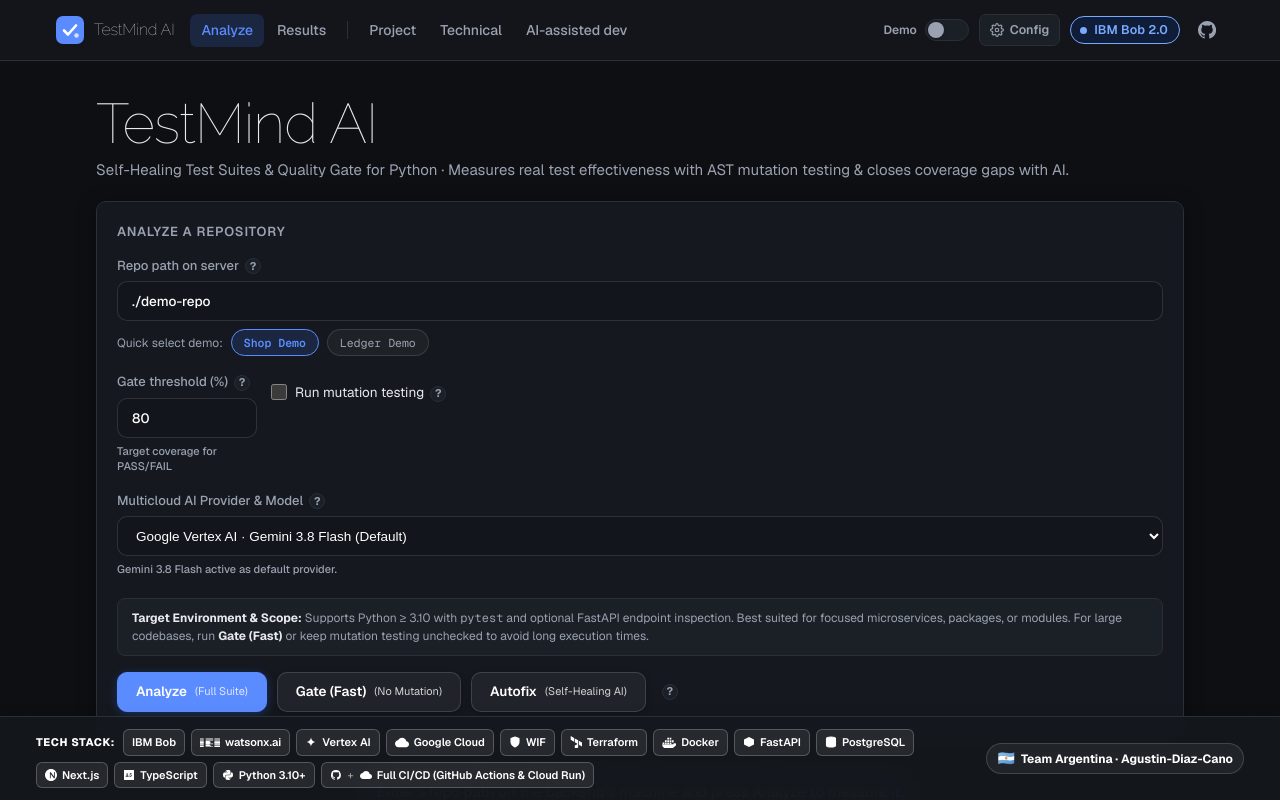
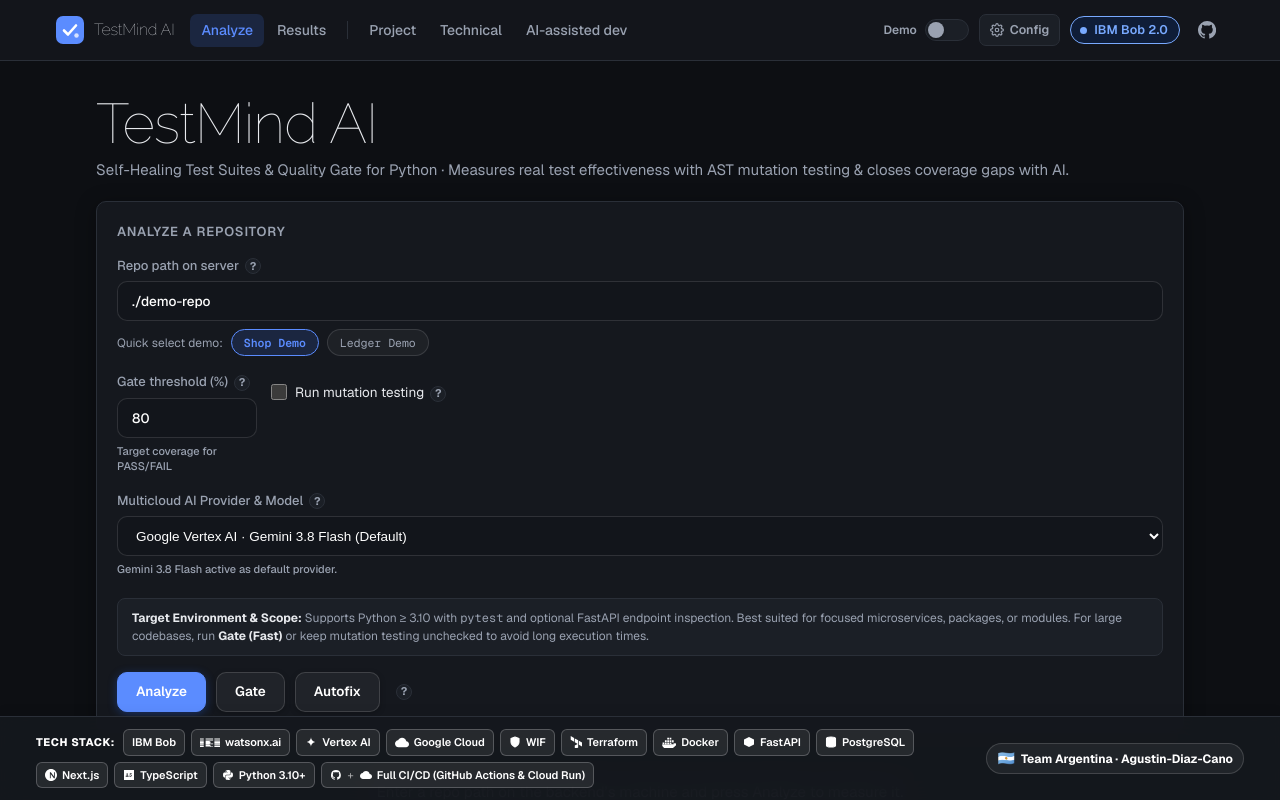
Before and after one commit to agustindiazcano/ibm-bob-mcp-agent-guard, a Next.js app in the folder web-next/: page / in a window 1280 px wide. Shown: the top 800 px of the page. Built offline with nearby package versions, Linux system fonts and the light colour scheme.

Commit message:
fix(web-next): clean action button labels and route backend requests through live Cloud Run endpoint

```diff
--- a/web-next/app/components/ActionBar.tsx
+++ b/web-next/app/components/ActionBar.tsx
@@ -44,7 +44,6 @@ export function ActionBar({ onAnalyze, onGate, onAutofix, busy, isAnalyzing, isA
         ) : (
           <span>Analyze</span>
         )}
-        <span className={styles.buttonSub}>(Full Suite)</span>
       </button>
 
       <button
@@ -54,8 +53,7 @@ export function ActionBar({ onAnalyze, onGate, onAutofix, busy, isAnalyzing, isA
         disabled={busy}
         title="Fast quality check (seconds): measures line coverage and checks against the gate threshold. Skips mutation testing."
       >
-        <span>Gate (Fast)</span>
-        <span className={styles.buttonSub}>(No Mutation)</span>
+        <span>Gate</span>
       </button>
 
       <button
@@ -86,7 +84,6 @@ export function ActionBar({ onAnalyze, onGate, onAutofix, busy, isAnalyzing, isA
         ) : (
           <span>Autofix</span>
         )}
-        <span className={styles.buttonSub}>(Self-Healing AI)</span>
       </button>
 
       <Tooltip
--- a/web-next/app/lib/api.ts
+++ b/web-next/app/lib/api.ts
@@ -1,22 +1,18 @@
 import type { AnalyzeResponse, RepoFormValues, StreamEvent, SummaryResponse } from "./types";
 
 export function apiBase(): string {
-  const base = process.env.NEXT_PUBLIC_REPOGUARD_API_BASE;
-  if (!base) {
-    throw new Error("NEXT_PUBLIC_REPOGUARD_API_BASE is not set");
-  }
-  return base;
+  return process.env.NEXT_PUBLIC_REPOGUARD_API_BASE || "https://repoguard-ljm5hefnsq-uc.a.run.app";
 }
 
 export async function request(url: string, init?: RequestInit): Promise<Response> {
   try {
     return await fetch(url, init);
-  } catch {
-    // The browser reports "backend down" and "CORS rejected" as the same
-    // opaque TypeError ("Failed to fetch"), so the message names both.
+  } catch (err) {
+    // Technical detail logged to console for debugging
+    console.error(`[API Network Error] Could not connect to backend at ${apiBase()}. Verify service status and CORS origins:`, err);
+    // Clean user-facing error message
     throw new Error(
-      `Can't reach the backend at ${apiBase()}. Check that repoguard serve is running there ` +
-        `and that its REPOGUARD_CORS_ORIGINS allows ${window.location.origin}.`,
+      `No se pudo conectar con el servidor backend (${apiBase()}). Verificá el estado del servicio o tu conexión a internet.`
     );
   }
 }
```
